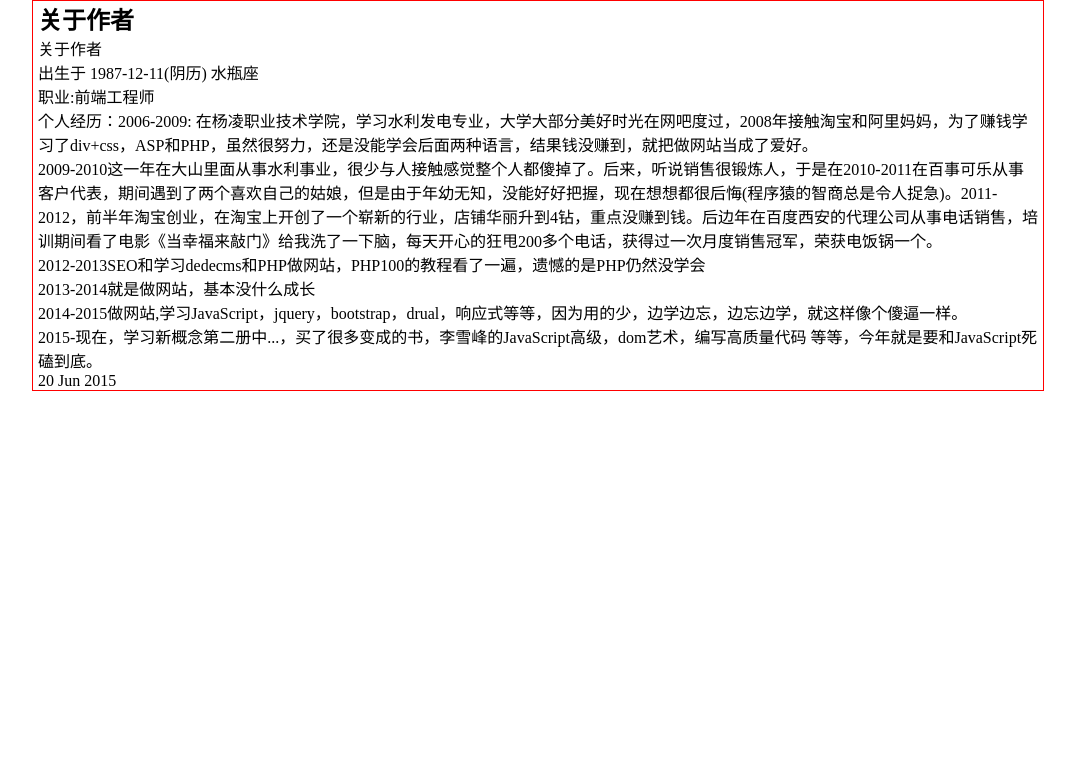
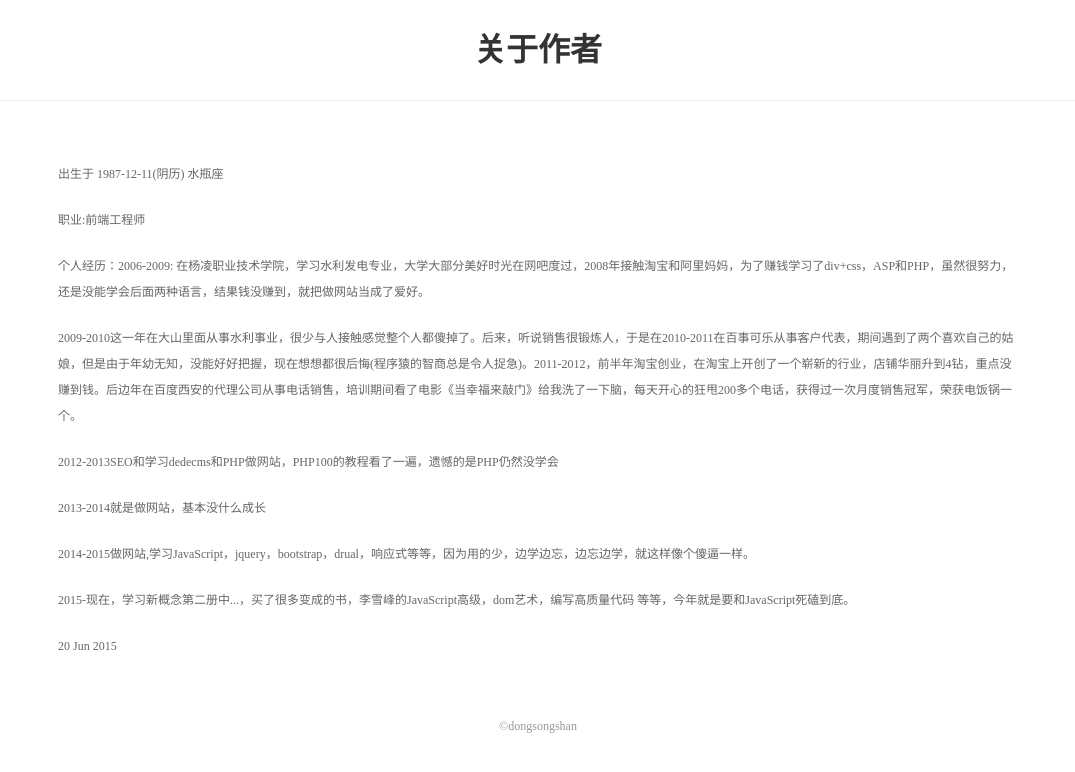
Before and after one commit to dongsongshan/dongsongshan.github.io, a Jekyll site: the page built from _posts/2015-6-20-about-me.html, in a window 1280 px wide. Shown: the top 772 px of the page, without its empty margins (102-1177 px from the left). Built offline with Jekyll 4.4.1, drawn with Linux system fonts in a browser that asks for light colours.

Commit message:
Modified CSS Style

```diff
--- a/_layouts/default.html
+++ b/_layouts/default.html
@@ -3,13 +3,18 @@
 <head>
  <meta http-equiv="content-type" content="text/html; charset=utf-8" />
  <title>{{ page.title }}</title>
+ <meta name="viewport" content="width=device-width, user-scalable=no, initial-scale=1.0, maximum-scale=1.0, minimum-scale=1.0">
  <link rel="stylesheet" href="/css/style.css">
 </head>
 <body>
-
-	<div class="context">
+	<div class="header">
+		<h1>{{ page.title }}</h1>
+	</div>
+	<div class="contenter">
 		{{ content }}
 	</div>
-
+	<div class="footer">
+		&copy;dongsongshan
+	</div>
 </body>
 </html>
--- a/_posts/2015-6-20-about-me.html
+++ b/_posts/2015-6-20-about-me.html
@@ -2,10 +2,6 @@
 layout: default
 title: 关于作者
 ---
-
-<h2>{{ page.title }}</h2>
-
-<p>关于作者</p>
 
 <p>出生于 1987-12-11(阴历) 水瓶座</p>
 
--- a/css/style.css
+++ b/css/style.css
@@ -2,6 +2,23 @@
  ******** http://dongsongshan.github.io ***********
  *************************************************/
 
-*{margin: 0px; padding: 0px;}
-
-.context{ max-width: 1000px; width: 100%; margin:0px auto; border: 1px solid red; padding:0px 5px; }
+*{margin: 0px; padding: 0px; }
+.header{width: 100%; height: 100px; text-align:center; border-bottom:1px solid #eee; line-height:100px;}
+h1{font: 36px; font-weight:bold; font-family:"微软雅黑"; color:#333;}
+.contenter{max-width: 960px; width:90%; margin: 60px auto;}
+p{font-size:12px; font-family:"宋体"; line-height:26px; margin-bottom:20px; color:#666;}
+.footer{max-width: 960px; width:90%; margin: 60px auto; text-align:center; font-size:12px; color:#999;}
+pre,code{background: #2f2f2f;color:#bcbcbc;
+  font-family: Monaco,Menlo,Consolas,"Courier New",monospace;
+  font-size: 13px;
+   display: block;
+   padding: 9.5px;
+   margin: 0 0 10px;
+   line-height: 20px;
+   word-break: break-all;
+   word-wrap: break-word;
+   white-space: pre;
+   white-space: pre-wrap;
+   border: 1px solid #ccc;
+   border: 1px solid rgba(0,0,0,0.15);
+   border-radius: 4px;
```
